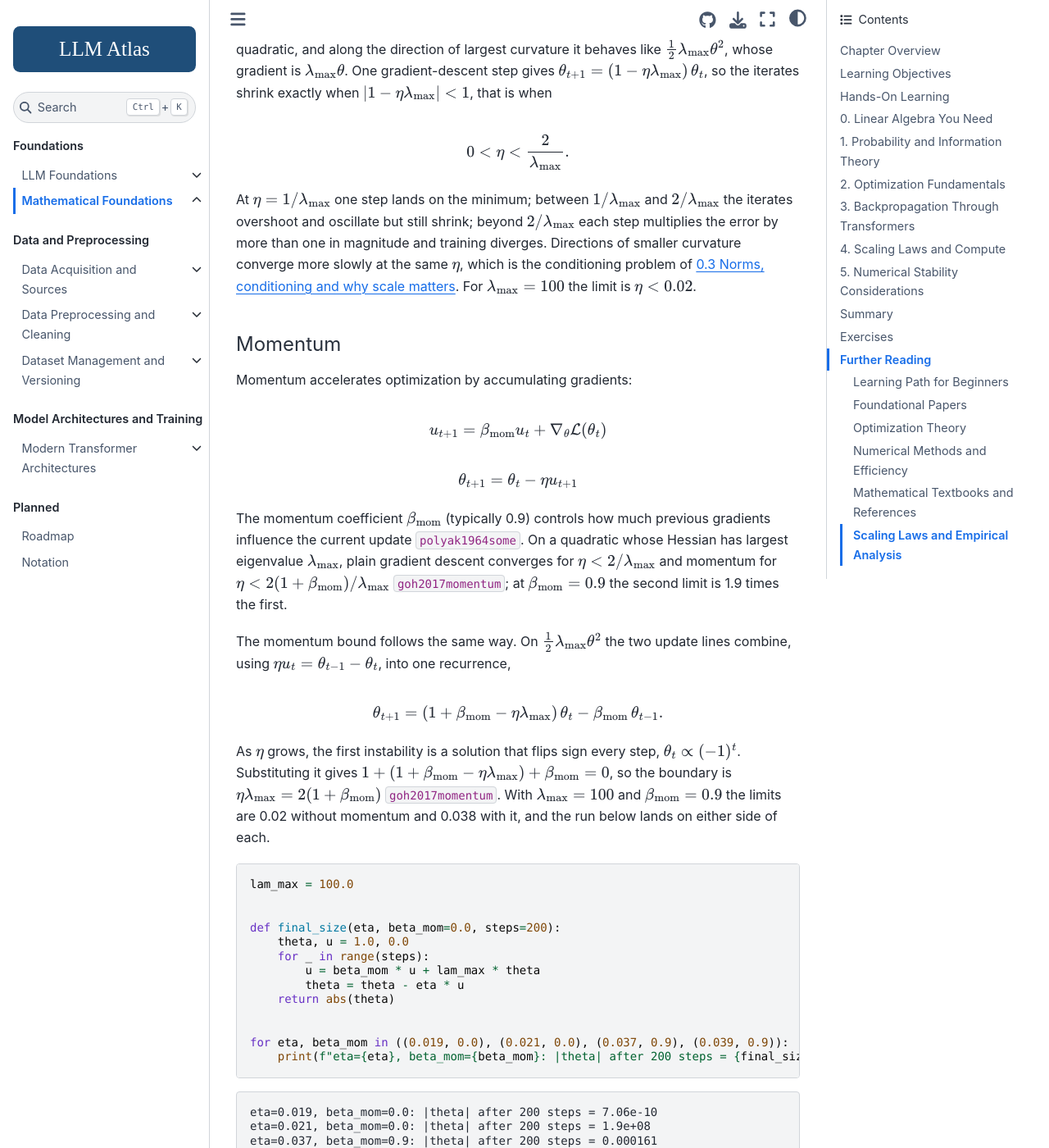
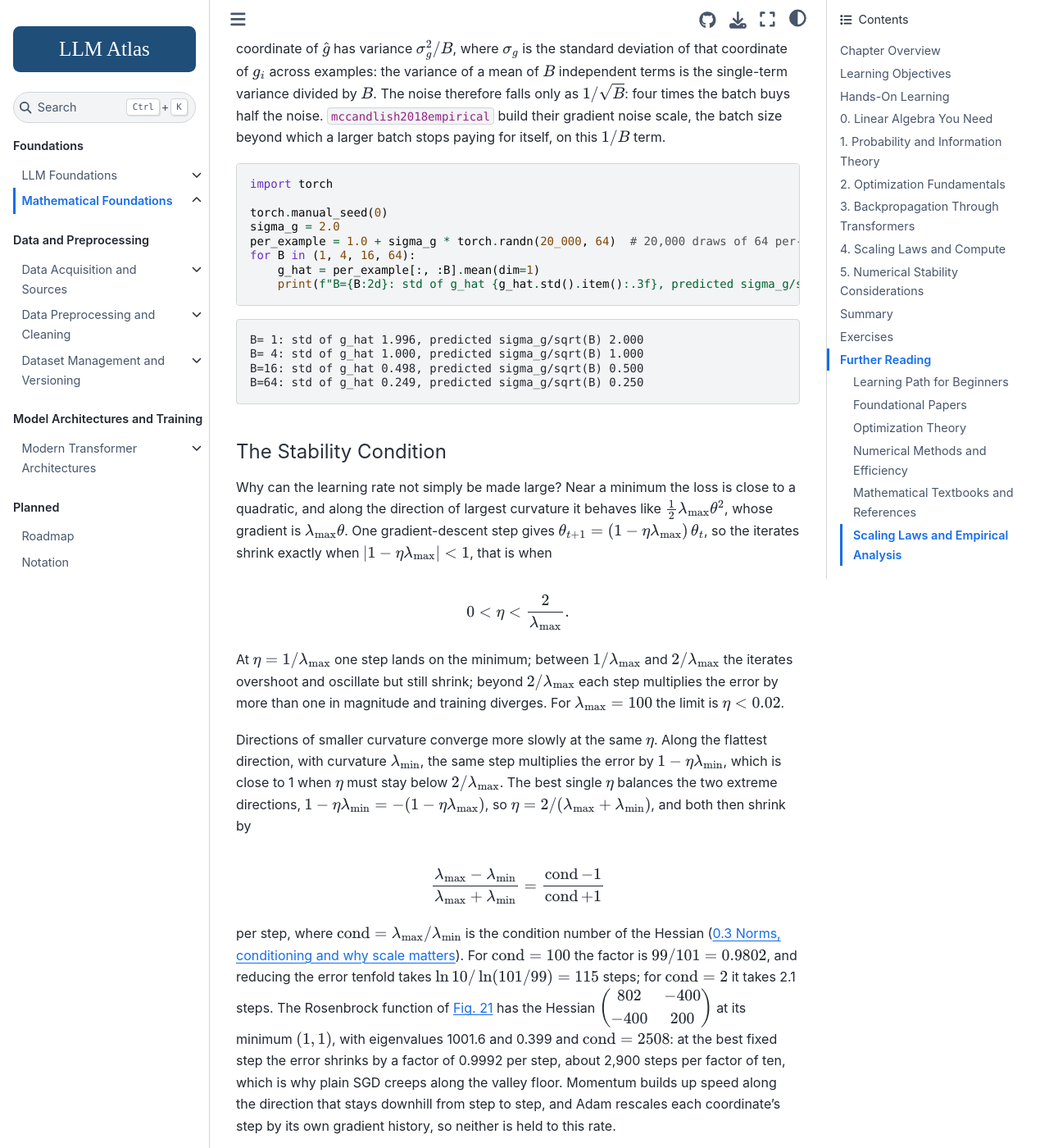
Before and after one commit to Beaker12/llmatlas, a Jupyter Book: the page built from chapters/02-mathematics/index.md, in a window 1280 px wide and 1400 px high, scrolled down 13227 px. Shown: the whole window at 82% size. Built offline with Jupyter Book 1.0.4 settings and Sphinx 7.4.7 and the Sphinx Book theme 1.1.4, drawn with Linux system fonts in a browser that asks for light colours; pages that are not in the unit, such as notebooks, are missing from menus; cross-references to code outside the pages are shown as plain code; some of the changed text lies outside the part shown.

Commit message:
Chapter 2: define the condition number and conditional entropy, name the chain rule, remove filler lead-ins, cite the undertrained claim, regenerate the notation page

```diff
--- a/chapters/02-mathematics/index.md
+++ b/chapters/02-mathematics/index.md
@@ -90,6 +90,8 @@
 ### 0.3 Norms, conditioning and why scale matters
 
 The operator norm $\|W\|_2$ is the largest factor by which $W$ can stretch a vector. A stack of $L$ layers multiplies these factors, which is why gradients vanish or explode geometrically with depth unless each layer is kept near norm 1, by initialization scale ({ref}`sec-ch2-initialization-strategies`), by normalization ({ref}`sec-ch2-layer-normalization-mathematics`) or by residual connections ({ref}`sec-ch2-residual-connections`). The notebook section {ref}`nb-math-layernorm` measures the effect of each on a stack of linear layers.
+
+How unevenly a matrix stretches is measured by its **condition number**, the ratio of its largest to its smallest stretch, $\operatorname{cond} = \sigma_{\max}/\sigma_{\min}$ in terms of singular values ({ref}`sec-ch2-svd-low-rank`). For a symmetric positive definite matrix, such as the Hessian of a loss near a minimum, the singular values are the eigenvalues and $\operatorname{cond} = \lambda_{\max}/\lambda_{\min}$. A large $\operatorname{cond}$ means the loss is steep in some directions and nearly flat in others, and {ref}`sec-ch2-stability-condition` shows that gradient descent then needs about $\operatorname{cond}$ steps to make progress along the flat ones.
 
 (sec-ch2-svd-low-rank)=
 
@@ -172,7 +172,7 @@
 
 $$p(x) = \prod_{i=1}^{n} p(x_i \mid x_{<i})$$
 
-This autoregressive factorization enables tractable modeling of exponentially large sequence spaces.
+This autoregressive factorization is the chain rule of probability, $p(x_1, x_2) = p(x_1)\,p(x_2 \mid x_1)$, applied $n - 1$ times, so it is exact and loses nothing. What it buys is tractability: instead of one distribution over $|\mathcal{V}|^n$ sequences, the model needs only a distribution over $|\mathcal{V}|$ next tokens for each context.
 
 (sec-ch2-cross-entropy-loss)=
 
@@ -251,9 +251,15 @@
 
 $$\operatorname{MI}(\mathrm{X}; \mathrm{Y}) = \sum_{x, x'} p(x, x') \log \frac{p(x, x')}{p(x)\,p(x')}$$
 
-where $x$ ranges over the values of $\mathrm{X}$ and $x'$ over the values of $\mathrm{Y}$.
-
-Mutual information is the quantity that language modeling implicitly exploits: a context that shares a lot of information with the next token makes that token predictable.
+where $x$ ranges over the values of $\mathrm{X}$ and $x'$ over the values of $\mathrm{Y}$. It is zero exactly when the two variables are independent.
+
+The **conditional entropy** $H(\mathrm{Y} \mid \mathrm{X}) = -\sum_{x, x'} p(x, x') \log p(x' \mid x)$ is the uncertainty left in $\mathrm{Y}$ once $\mathrm{X}$ is known, averaged over $\mathrm{X}$. Writing $p(x, x')/(p(x)\,p(x')) = p(x' \mid x)/p(x')$ in the definition above splits mutual information into
+
+$$\operatorname{MI}(\mathrm{X}; \mathrm{Y}) = H(\mathrm{Y}) - H(\mathrm{Y} \mid \mathrm{X}),$$
+
+the reduction in uncertainty about $\mathrm{Y}$ that knowing $\mathrm{X}$ brings. Take two binary variables that agree 80% of the time, $p(0, 0) = p(1, 1) = 0.4$ and $p(0, 1) = p(1, 0) = 0.1$. Each is uniform, so $H(\mathrm{Y}) = 1$ bit; given $\mathrm{X}$, $\mathrm{Y}$ equals it with probability 0.8, so $H(\mathrm{Y} \mid \mathrm{X}) = -0.8 \log_2 0.8 - 0.2 \log_2 0.2 = 0.7219$ bits, and $\operatorname{MI} = 0.2781$ bits, the same value the double sum gives.
+
+This is the sense in which language modeling exploits mutual information. With $\mathrm{Y}$ the next token and $\mathrm{X}$ its context, the lowest per-token loss any model can reach is the conditional entropy $H(\mathrm{Y} \mid \mathrm{X})$, the data's own uncertainty given the context, and the loss of a real model is the cross-entropy, which exceeds it by a KL divergence ({ref}`sec-ch2-cross-entropy-kl-divergence`). A context that carries more information about the next token, a larger $\operatorname{MI}$, lowers that floor below the $H(\mathrm{Y})$ of a model that ignores the context.
 
 (sec-ch2-temperature)=
 
@@ -434,7 +438,13 @@
 
 $$0 < \eta < \frac{2}{\lambda_{\max}}.$$
 
-At $\eta = 1/\lambda_{\max}$ one step lands on the minimum; between $1/\lambda_{\max}$ and $2/\lambda_{\max}$ the iterates overshoot and oscillate but still shrink; beyond $2/\lambda_{\max}$ each step multiplies the error by more than one in magnitude and training diverges. Directions of smaller curvature converge more slowly at the same $\eta$, which is the conditioning problem of {ref}`sec-ch2-norms-conditioning-scale-matters`. For $\lambda_{\max} = 100$ the limit is $\eta < 0.02$.
+At $\eta = 1/\lambda_{\max}$ one step lands on the minimum; between $1/\lambda_{\max}$ and $2/\lambda_{\max}$ the iterates overshoot and oscillate but still shrink; beyond $2/\lambda_{\max}$ each step multiplies the error by more than one in magnitude and training diverges. For $\lambda_{\max} = 100$ the limit is $\eta < 0.02$.
+
+Directions of smaller curvature converge more slowly at the same $\eta$. Along the flattest direction, with curvature $\lambda_{\min}$, the same step multiplies the error by $1 - \eta\lambda_{\min}$, which is close to 1 when $\eta$ must stay below $2/\lambda_{\max}$. The best single $\eta$ balances the two extreme directions, $1 - \eta\lambda_{\min} = -(1 - \eta\lambda_{\max})$, so $\eta = 2/(\lambda_{\max} + \lambda_{\min})$, and both then shrink by
+
+$$\frac{\lambda_{\max} - \lambda_{\min}}{\lambda_{\max} + \lambda_{\min}} = \frac{\operatorname{cond} - 1}{\operatorname{cond} + 1}$$
+
+per step, where $\operatorname{cond} = \lambda_{\max}/\lambda_{\min}$ is the condition number of the Hessian ({ref}`sec-ch2-norms-conditioning-scale-matters`). For $\operatorname{cond} = 100$ the factor is $99/101 = 0.9802$, and reducing the error tenfold takes $\ln 10/\ln(101/99) = 115$ steps; for $\operatorname{cond} = 2$ it takes 2.1 steps. The Rosenbrock function of {numref}`fig-ch2-optimizer-trajectories` has the Hessian $\begin{pmatrix} 802 & -400 \\ -400 & 200 \end{pmatrix}$ at its minimum $(1, 1)$, with eigenvalues 1001.6 and 0.399 and $\operatorname{cond} = 2508$: at the best fixed step the error shrinks by a factor of 0.9992 per step, about 2,900 steps per factor of ten, which is why plain SGD creeps along the valley floor. Momentum builds up speed along the direction that stays downhill from step to step, and Adam rescales each coordinate's step by its own gradient history, so neither is held to this rate.
 
 (sec-ch2-momentum)=
 
@@ -1067,7 +1071,7 @@
 
 ### 4.1 The Scaling Hypothesis
 
-Empirical observations reveal predictable relationships between model size, compute, and performance. These **scaling laws** guide resource allocation and model design decisions.
+**Scaling laws** are empirical fits of a model's loss as a power law in its parameter count, its training tokens or its training compute, each measured with the other two not limiting.
 
 (sec-ch2-parameter-scaling)=
 
@@ -1156,7 +1160,7 @@
 
 #### Implications for Training
 
-Chinchilla scaling implies that many large models are "undertrained"—better performance could be achieved with smaller models trained on more data. This has significant implications for training efficiency and inference costs.
+Hoffmann et al. conclude that many large models of the time were "undertrained" {cite}`hoffmann2022training`: at the same compute, a smaller model trained on more tokens reaches a lower loss. A smaller model is also cheaper to run, so the shift lowers inference cost as well.
 
 Because $a_N \approx a_D \approx 0.5$, the compute-optimal ratio $D^*/N^*$ is roughly the same at every budget, and Hoffmann et al.'s Table 3, which gives the projections of their first approach, puts it near 20 tokens per parameter: 20.2 billion tokens for 1 billion parameters, 205.1 billion for 10 billion, 1.5 trillion for 67 billion and 3.7 trillion for 175 billion {cite}`hoffmann2022training`, ratios of 20.2, 20.5, 22.4 and 21.1. Chinchilla itself, 70 billion parameters on 1.4 trillion tokens, sits at 20. With $C \approx 6ND$ ({ref}`sec-ch2-flops`) the rule fixes both sizes from the budget alone. GPT-3's 175 billion parameters would on this rule call for about 3.5 trillion training tokens (Table 3's own projection is 3.7 trillion).
 
@@ -1369,13 +1373,13 @@
 
 #### Mixed Precision Training
 
-**FP16** (half precision) reduces memory and increases speed but can cause numerical instability. **Mixed precision** {cite}`micikevicius2017mixed` uses FP16 for most operations but FP32 for loss computation and gradient updates.
+**fp16** (half precision) halves the memory of fp32 and runs faster on hardware with fp16 arithmetic, but its narrow range lets small gradients underflow to zero and large values overflow. **Mixed precision** {cite}`micikevicius2017mixed` uses fp16 for most operations but fp32 for loss computation and gradient updates.
 
 (sec-ch2-loss-scaling)=
 
 #### Loss Scaling
 
-To prevent gradient underflow in FP16, gradients are scaled up during backpropagation and scaled down before parameter updates:
+To prevent gradient underflow in fp16, gradients are scaled up during backpropagation and scaled down before parameter updates:
 
 $$\mathrm{loss}_{\text{scaled}} = \mathrm{loss} \times \zeta$$
 
```
Also changed, not shown: other parts of chapters/02-mathematics/index.md (+6 -18 lines), chapters/02-mathematics/notation-local.md (+4 -1 lines), notation.md (+4 -1 lines), 1 other file.
